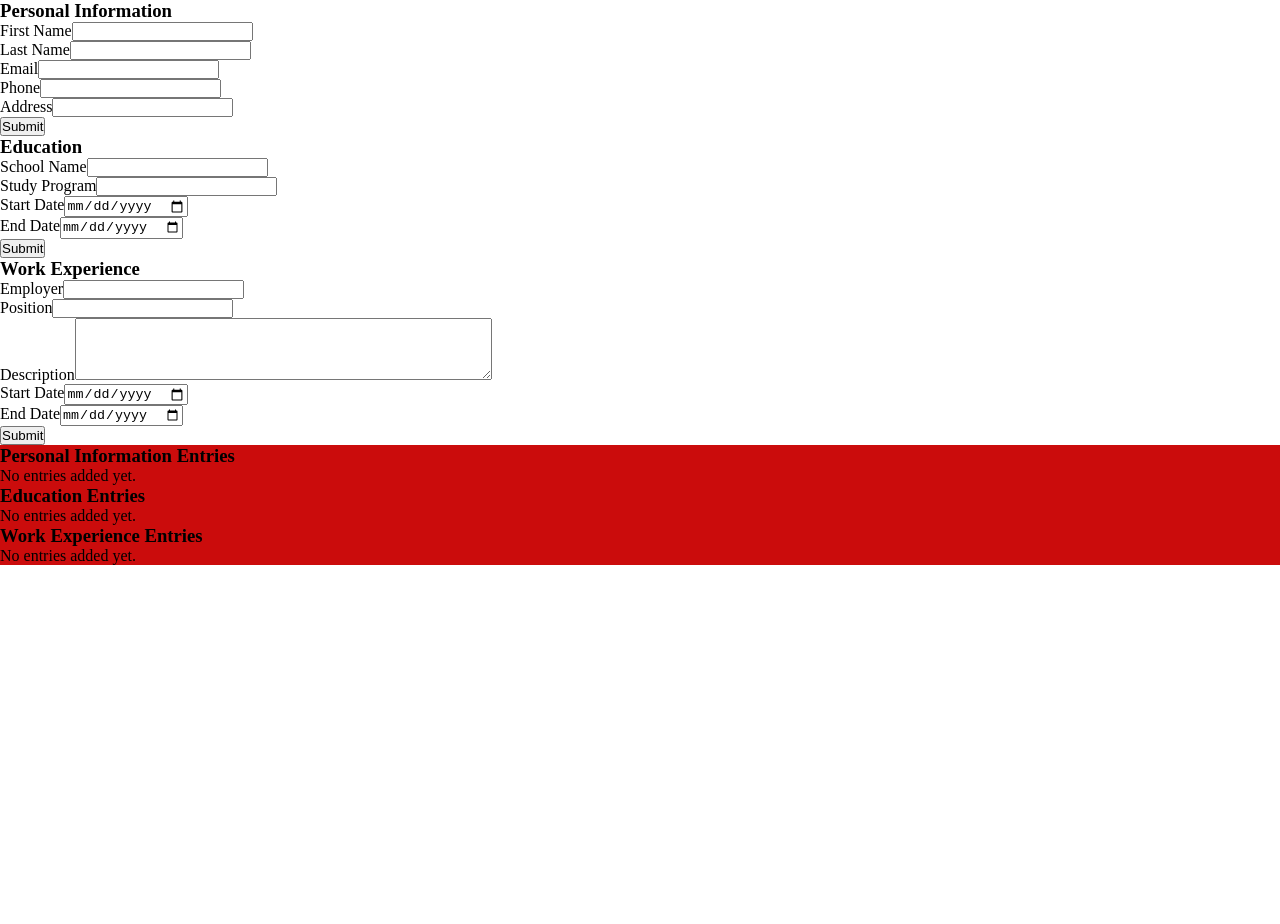
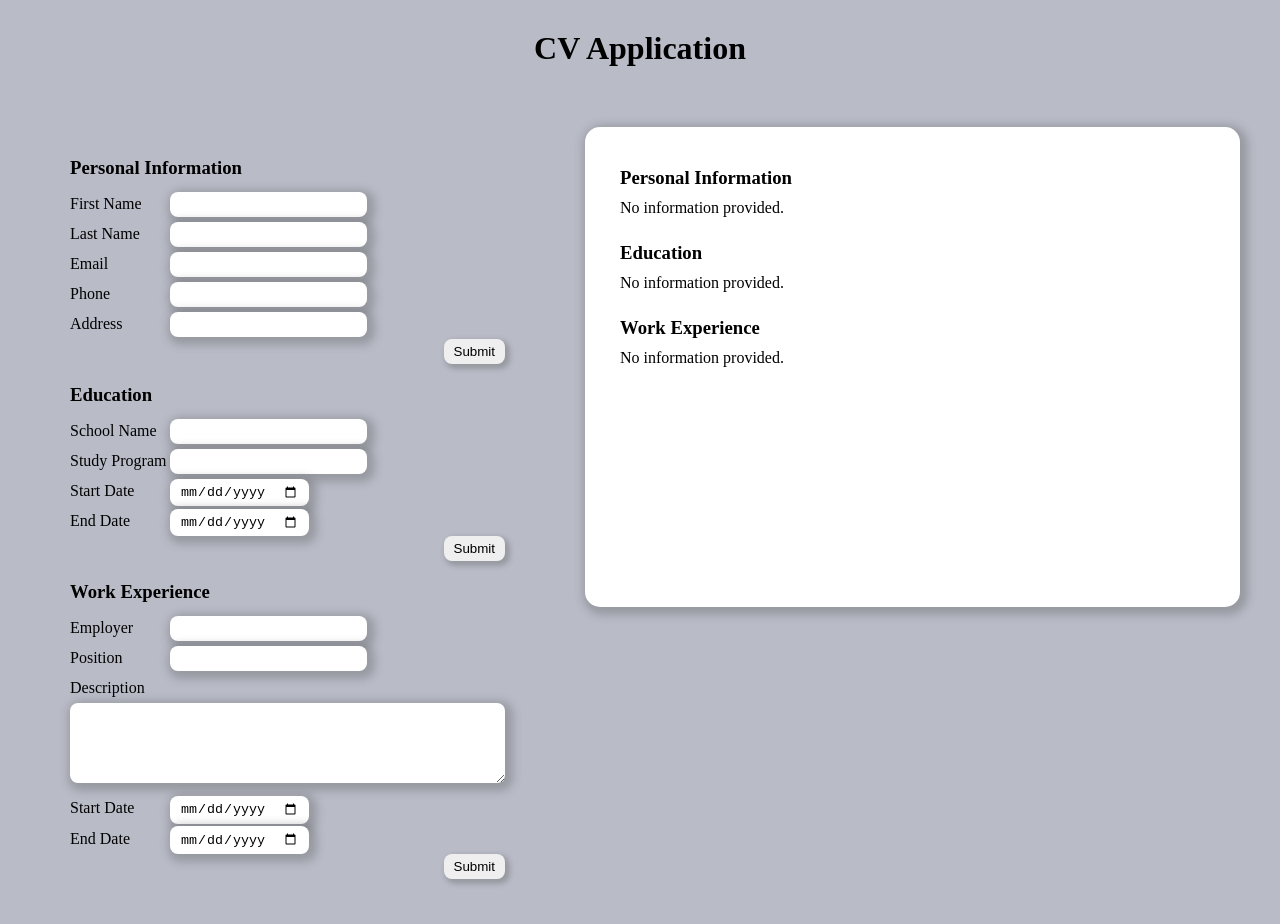
Before and after one commit to klintat/odin-CV_application, a React (Vite) app: page / in a window 1280 px wide. Shown: the top 924 px of the page. Before the commit the page ends 800 px from the top, so only its background shows below. Built offline with nearby package versions, Linux system fonts and the light colour scheme.

Commit message:
Styles apps layout

```diff
--- a/src/App.jsx
+++ b/src/App.jsx
@@ -6,7 +6,7 @@ import {
   educationFields,
   workFields,
 } from "./components/formConfig";
-import './App.scss';
+import "./App.scss";
 
 const App = () => {
   const [personalInfo, setPersonalInfo] = useState([]);
@@ -37,6 +37,9 @@ const App = () => {
 
   return (
     <div>
+      <h3 className="tittle">CV Application</h3>
+      <div id="appContainer">
+        <div id="InputFieldContainer">
           <FormSection
             sectionTitle="Personal Information"
             fields={personalFields}
@@ -54,7 +57,8 @@ const App = () => {
             fields={workFields}
             onAddEntry={handleAddWork}
           />
-      <div id="entrieDisplay">
+        </div>
+        <div id="entrieDisplayContainer">
           <DisplayCV
             entries={personalInfo}
             sectionTitle="Personal Information"
@@ -88,6 +92,7 @@ const App = () => {
           />
         </div>
       </div>
+    </div>
   );
 };
 
--- a/src/App.scss
+++ b/src/App.scss
@@ -4,6 +4,102 @@
     padding: 0;
 }
 
-#entrieDisplay {
-    background-color: rgb(203, 12, 12);
+body {
+    width: 1200px;
+    margin: auto;
+    background-color: rgba(155, 158, 174, 0.691);
 }
+
+.tittle {
+    text-align: center;
+    font-size: 32px;
+    margin: 30px 0;
+}
+
+h3 {
+    margin-bottom: 10px;
+}
+
+#appContainer {
+    display: flex;
+    width: 100%;
+    margin: 60px 0;
+    gap: 50px;
+}
+
+#InputFieldContainer {
+    display: flex;
+    flex-direction: column;
+    gap: 20px;
+    padding: 30px;
+}
+
+#entrieDisplayContainer {
+    width: 100%;
+    height: 60vh;
+    padding: 40px 35px;
+    background-color: rgb(255, 255, 255);
+    border-radius: 15px;
+    box-shadow: 3px 3px 8px 5px rgba(78, 78, 78, 0.305);
+}
+
+#entrieDisplayContainer > div {
+    margin-bottom: 25px;
+}
+
+.entryContainer {
+    margin-bottom: 30px;
+}
+
+li {
+    list-style: none;
+}
+
+li > div {
+    display: flex;
+    gap: 15px;
+    text-align: justify;
+    flex-wrap: wrap;
+}
+
+.formContainer {
+    line-height: 30px;
+}
+
+label {
+    width: 100px;
+    display: inline-block;
+}
+
+input, textarea {
+    border-radius: 8px;
+    border: none;
+    padding: 5px 10px;
+    box-shadow: 3px 3px 8px 5px rgba(78, 78, 78, 0.305);
+}
+
+.description {
+    padding: 10px 10px;
+}
+
+input:focus, textarea {
+    outline: none;
+    border:none;
+}
+
+button {
+    border-radius: 8px;
+    border-style: none;
+    padding: 5px 10px;
+    cursor: pointer;
+    display: flex;
+    justify-self: right;
+    box-shadow: 3px 3px 5px 2px rgba(78, 78, 78, 0.305);
+}
+
+button:hover {
+    background-color: rgba(156, 156, 156, 0.6);
+    color: white;
+    transition: 0.3s;
+    transform: scale(0.92);
+}
--- a/src/components/DisplayCV.jsx
+++ b/src/components/DisplayCV.jsx
@@ -28,9 +28,9 @@ const DisplayCV = ({ entries, onEditEntry, onDeleteEntry, fields, sectionTitle }
 
   return (
     <div>
-      <h3>{sectionTitle} Entries</h3>
+      <h3>{sectionTitle}</h3>
       {entries.length === 0 ? (
-        <p>No entries added yet.</p>
+        <p>No information provided.</p>
       ) : (
         <ul>
           {entries.map((entry, index) => (
@@ -52,10 +52,10 @@ const DisplayCV = ({ entries, onEditEntry, onDeleteEntry, fields, sectionTitle }
                   <button onClick={handleCancel}>Cancel</button>
                 </div>
               ) : (
-                <div>
+                <div className="entryContainer">
                   {Object.entries(entry).map(([key, value]) => (
                     <p key={key}>
-                      <strong>{key}:</strong> {value}
+                        {value} |
                     </p>
                   ))}
                   <button onClick={() => handleEditClick(index)}>Edit</button>
--- a/src/components/FormSection.jsx
+++ b/src/components/FormSection.jsx
@@ -1,9 +1,9 @@
-import { useState } from 'react';
-import InputField from './InputField';
+import { useState } from "react";
+import InputField from "./InputField";
 
 const FormSection = ({ sectionTitle, fields, onAddEntry }) => {
   const [formData, setFormData] = useState(
-    Object.fromEntries(fields.map((field) => [field.name, '']))
+    Object.fromEntries(fields.map((field) => [field.name, ""]))
   );
 
   const handleChange = (e) => {
@@ -13,23 +13,24 @@ const FormSection = ({ sectionTitle, fields, onAddEntry }) => {
 
   const handleSubmit = (e) => {
     e.preventDefault();
-    // Validate: Ensure no empty values
-    if (Object.values(formData).some((value) => value.trim() === '')) return;
+
+    if (Object.values(formData).some((value) => value.trim() === "")) return;
     onAddEntry(formData);
-    // Reset form data after submission
-    setFormData(Object.fromEntries(fields.map((field) => [field.name, ''])));
+
+    setFormData(Object.fromEntries(fields.map((field) => [field.name, ""])));
   };
 
   return (
     <div>
       <h3>{sectionTitle}</h3>
-      <form onSubmit={handleSubmit}>
+      <form onSubmit={handleSubmit} className="formContainer">
         {fields.map((field) => (
           <InputField
             key={field.name}
             label={field.label}
             name={field.name}
             value={formData[field.name]}
+            className={field.name}
             onChange={handleChange}
             type={field.type}
             isTextArea={field.isTextArea}
--- a/src/components/InputField.jsx
+++ b/src/components/InputField.jsx
@@ -2,6 +2,7 @@ const InputField = ({
   label,
   name,
   value,
+  className,
   onChange,
   type = "text",
   isTextArea = false,
@@ -12,12 +13,13 @@ const InputField = ({
       <textarea
         name={name}
         value={value}
+        className={className}
         onChange={onChange}
         rows="4"
         cols="50"
       />
     ) : (
-      <input type={type} name={name} value={value} onChange={onChange} />
+      <input type={type} name={name} className={className} value={value} onChange={onChange} />
     )}
   </div>
 );
```
Lines whose indentation alone changed are shown as unchanged.
